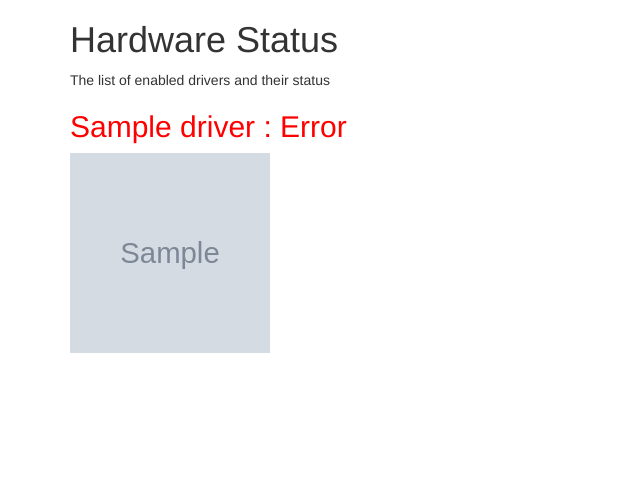
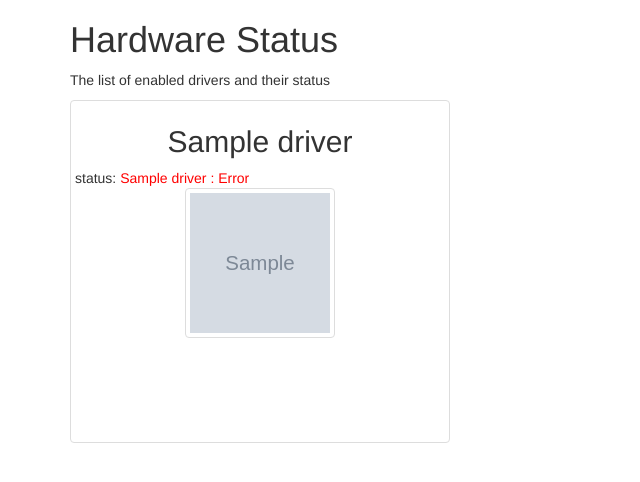
Before and after one commit to pywebdriver/pywebdriver, a Flask app: template pywebdriver/templates/status.html in a window 1280 px wide. Shown: the part 50-532 px from the top of the page, without its empty margins (0-640 px from the left). Run offline with Flask 2, Linux system fonts and the light colour scheme; the template is opened without the code that fills it: most values are stand-ins (such as "Sample title", 1, 10 or a date in 2020); grey boxes marked "Sample" are stand-in pictures; parts of the project's set-up code (start-up, migrations or seed data) failed here and were passed over; some libraries are stand-ins or nearby versions.

Commit message:
[REF] status page, use bootstrap [IMP] display;

```diff
--- a/pywebdriver/templates/status.html
+++ b/pywebdriver/templates/status.html
@@ -26,32 +26,49 @@
 
 {% block content %}
         <p>{{ _('The list of enabled drivers and their status')}}</p>
-    {% for driver in statuses %}
-        {% if statuses[driver]['state']['status']== 'connected' %}
-            <h2 style="color:green;">{{driver}} : {{ _('Connected')}}</h2>
-        {% elif statuses[driver]['state']['status']== 'connecting' %}
-            <h2 style="color:blue;">{{driver}} : {{ _('Connecting')}}</h2>
-        {% elif statuses[driver]['state']['status']== 'disconnected' %}
-            <h2 style="color:brown;">{{driver}} : {{ _('Disconnected')}}</h2>
-        {% elif statuses[driver]['state']['status']== 'error' %}
-            <h2 style="color:red;">{{driver}} : {{ _('Error')}}</h2>
+    {% for driver in drivers_info %}
+    <div class="col-xs-4 col-md-4 thumbnail" style="margin-right:5px;">
+        <h2 style="text-align:center">{{driver}}</h2>
+        <div style="height:20px;">{{_('status: ')}}
+        {% if drivers_info[driver]['state']['status']== 'connected' %}
+            <span style="color:green;">{{ _('Connected')}}</span>
+        {% elif drivers_info[driver]['state']['status']== 'connecting' %}
+            <span style="color:blue;">{{driver}} : {{ _('Connecting')}}</span>
+        {% elif drivers_info[driver]['state']['status']== 'disconnected' %}
+            <span style="color:brown;">{{driver}} : {{ _('Disconnected')}}</span>
+        {% elif drivers_info[driver]['state']['status']== 'error' %}
+            <span style="color:red;">{{driver}} : {{ _('Error')}}</span>
         {% else %}
-            <h2 style="color:black;">{{driver}} : {{statuses[driver]['state']['status']}}</h2>
+            <span style="color:black;">{{driver}} : {{drivers_info[driver]['state']['status']}}</span>
         {% endif %}
-        {% if statuses[driver]['image'] %}
-            <img src="{{statuses[driver]['image']}}" style="width:200px; height:200px;" />
+        {% if driver =='escpos' %}
+                {% if drivers_info[driver]['state']['status']  == 'connected' %}
+                    <button type="button" onclick="print_status()" class="btn btn-link btn-xs">{{_('Print Status Receipt')}}</button>
+                {% endif %}
         {% endif %}
-                <ul>
-        {% for message in statuses[driver]['state']['messages'] %}
-                <li>{{message}}</li>
+        </div>
+
+        {% if drivers_info[driver]['image'] %}
+            <img src="{{drivers_info[driver]['image']}}" style="width:150px;height:150px;" class="thumbnail img-responsive" />
+        {% else %}
+            <img src="{{ url_for('static', filename='images/device_not_found.jpg') }}" style="width:150px;height:150px;" class="thumbnail img-responsive" />
+        {% endif %}
+        <div style="height:80px">
+                <ul class="list-group">
+        {% for message in drivers_info[driver]['state']['messages'] %}
+                <li class="list-group-item list-group-item-danger">{{message}}</li>
         {% endfor %}
                 </ul>
-        {% if driver =='escpos' %}
-                {% if statuses[driver]['state']['status']  == 'connected' %}
-                    <li><a href="print_status.html" target="new">{{_('Print Status Receipt')}}</a></li>
-                {% endif %}
-
-        {% endif %}
-
+        </div>
+    </div>
     {% endfor %}
+    <script>
+        function print_status(){
+            $.ajax({
+                url: "print_status.html",
+                type: "GET",
+                timeout: 1000,
+            })
+        }
+    </script>
 {% endblock %}
--- a/pywebdriver/views.py
+++ b/pywebdriver/views.py
@@ -32,7 +32,7 @@ from flask.ext.babel import gettext as _
 from pywebdriver import app, drivers
 
 
-@app.route("/")
+@app.route("/", methods=['GET'])
 @app.route('/index.html', methods=['GET'])
 @cross_origin()
 def index():
@@ -42,18 +42,19 @@ def index():
 @app.route('/status.html', methods=['GET'])
 @cross_origin()
 def status():
-    statuses = {}
+    drivers_info = {}
+
     for driver in drivers:
         tmp = drivers[driver].get_vendor_product()
         if tmp:
             image = 'static/images/' + tmp + '.png'
         else:
             image = None
-        statuses[driver] = {
+        drivers_info[driver] = {
             'state': drivers[driver].get_status(),
             'image': image,
         }
-    return render_template('status.html', statuses=statuses)
+    return render_template('status.html', drivers_info=drivers_info)
 
 
 @app.route('/usb_devices.html', methods=['GET'])
```
Also changed, not shown: pywebdriver/static/images/1504_11.png (added), pywebdriver/static/images/device_not_found.jpg (added).
